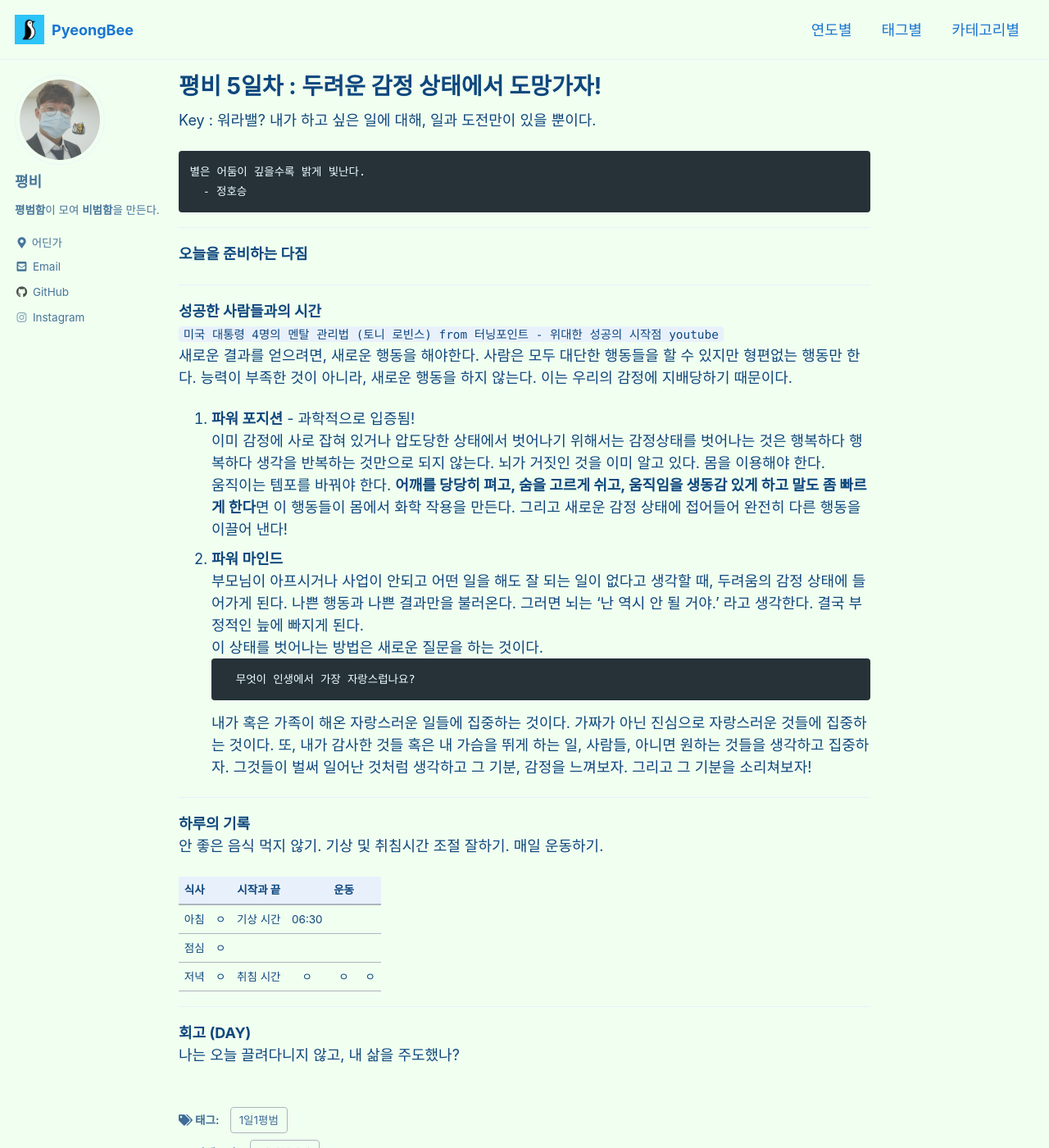
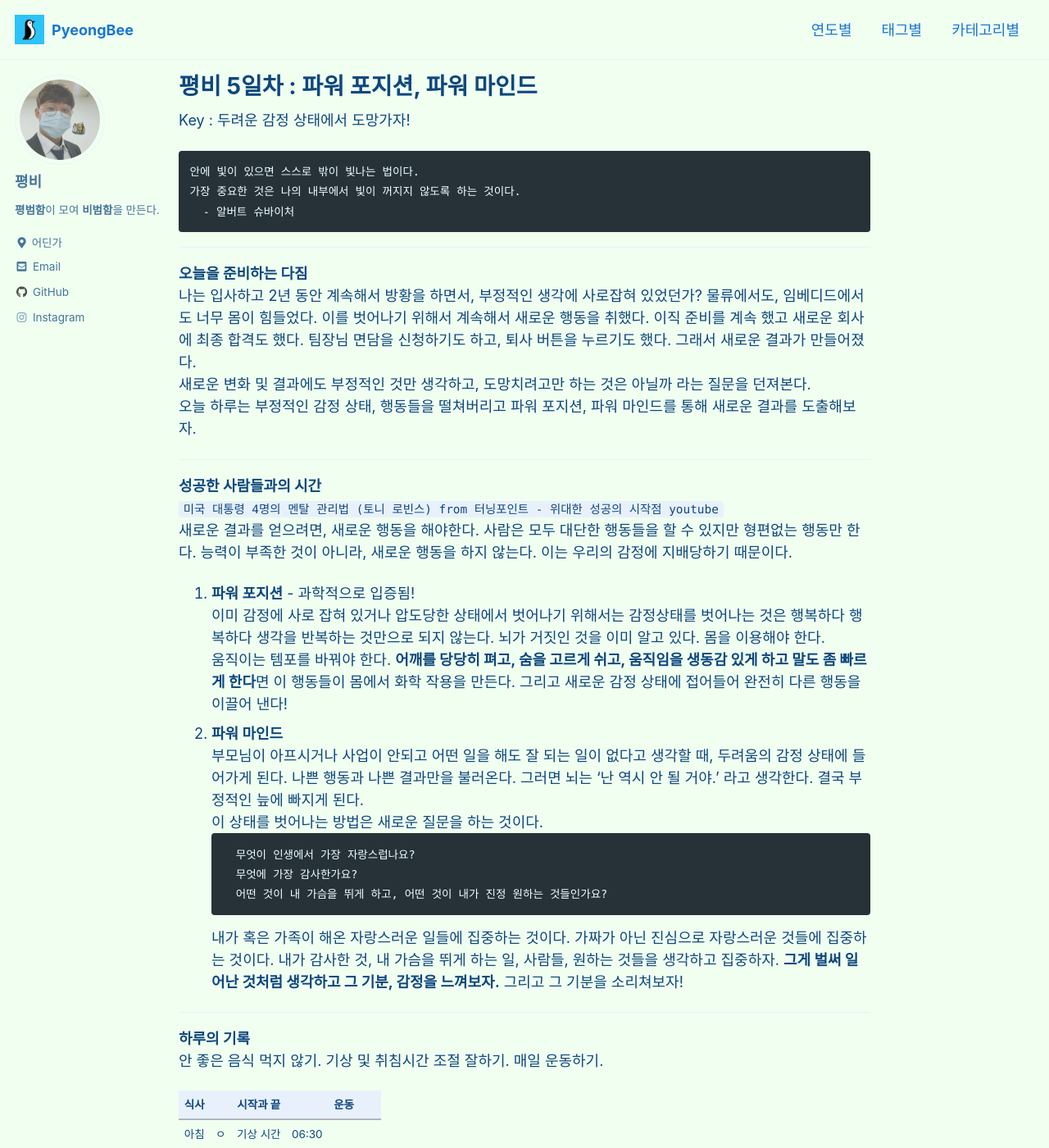
Before and after one commit to rlaghdcjf12/rlaghdcjf12.github.io, a Jekyll site: the page built from _posts/Ordinary/2021-08-11-5th-Day.md, in a window 1280 px wide and 1400 px high. Shown: the whole window at 82% size. Built offline with Jekyll 4.4.1, drawn with Linux system fonts in a browser that asks for light colours; cached includes are drawn as plain includes.

Commit message:
[EDIT] 5일차 : 파워 포지션, 파워 마인드

````diff
--- a/_posts/Ordinary/2021-08-11-5th-Day.md
+++ b/_posts/Ordinary/2021-08-11-5th-Day.md
@@ -1,19 +1,22 @@
 ---
 permalink: /ordinary/5
-title: "평비 5일차 : 두려운 감정 상태에서 도망가자!"
-date: 2021-08-11 07:03:12 +0900
+title: "평비 5일차 : 파워 포지션, 파워 마인드"
+date: 2021-08-11 06:37:00 +0900
 categories: 평비챌린지
 tags: 1일1평범
 ---
-Key : 워라밸? 내가 하고 싶은 일에 대해, 일과 도전만이 있을 뿐이다.
+Key : 두려운 감정 상태에서 도망가자!
 ```
-별은 어둠이 깊을수록 밝게 빛난다.
-  - 정호승
+안에 빛이 있으면 스스로 밖이 빛나는 법이다.
+가장 중요한 것은 나의 내부에서 빛이 꺼지지 않도록 하는 것이다.
+  - 알버트 슈바이처
 ```
 
 ---
 **오늘을 준비하는 다짐**
-
+나는 입사하고 2년 동안 계속해서 방황을 하면서, 부정적인 생각에 사로잡혀 있었던가? 물류에서도, 임베디드에서도 너무 몸이 힘들었다. 이를 벗어나기 위해서 계속해서 새로운 행동을 취했다. 이직 준비를 계속 했고 새로운 회사에 최종 합격도 했다. 팀장님 면담을 신청하기도 하고, 퇴사 버튼을 누르기도 했다. 그래서 새로운 결과가 만들어졌다.
+새로운 변화 및 결과에도 부정적인 것만 생각하고, 도망치려고만 하는 것은 아닐까 라는 질문을 던져본다.
+오늘 하루는 부정적인 감정 상태, 행동들을 떨쳐버리고 파워 포지션, 파워 마인드를 통해 새로운 결과를 도출해보자.
 
 ---
 **성공한 사람들과의 시간**
@@ -27,8 +30,10 @@ Key : 워라밸? 내가 하고 싶은 일에 대해, 일과 도전만이 있을
   이 상태를 벗어나는 방법은 새로운 질문을 하는 것이다.
   ```
   무엇이 인생에서 가장 자랑스럽나요?
+  무엇에 가장 감사한가요?
+  어떤 것이 내 가슴을 뛰게 하고, 어떤 것이 내가 진정 원하는 것들인가요?
   ```
-  내가 혹은 가족이 해온 자랑스러운 일들에 집중하는 것이다. 가짜가 아닌 진심으로 자랑스러운 것들에 집중하는 것이다. 또, 내가 감사한 것들 혹은 내 가슴을 뛰게 하는 일, 사람들, 아니면 원하는 것들을 생각하고 집중하자. 그것들이 벌써 일어난 것처럼 생각하고 그 기분, 감정을 느껴보자. 그리고 그 기분을 소리쳐보자!
+  내가 혹은 가족이 해온 자랑스러운 일들에 집중하는 것이다. 가짜가 아닌 진심으로 자랑스러운 것들에 집중하는 것이다. 내가 감사한 것, 내 가슴을 뛰게 하는 일, 사람들, 원하는 것들을 생각하고 집중하자. **그게 벌써 일어난 것처럼 생각하고 그 기분, 감정을 느껴보자.** 그리고 그 기분을 소리쳐보자!
 
 ---
 **하루의 기록**
@@ -42,4 +47,3 @@ Key : 워라밸? 내가 하고 싶은 일에 대해, 일과 도전만이 있을
 
 ---
 **회고 (DAY)**
-나는 오늘 끌려다니지 않고, 내 삶을 주도했나?
````
Also changed, not shown: _posts/Ordinary/2021-08-07-Genesis-Day.md (+1 -1 lines), _posts/Ordinary/2021-08-08-2nd-Day.md (+1 -1 lines), _posts/Ordinary/2021-08-09-3rd-Day.md (+1 -1 lines), _posts/Ordinary/2021-08-10-4th-Day.md (+3 -3 lines).
